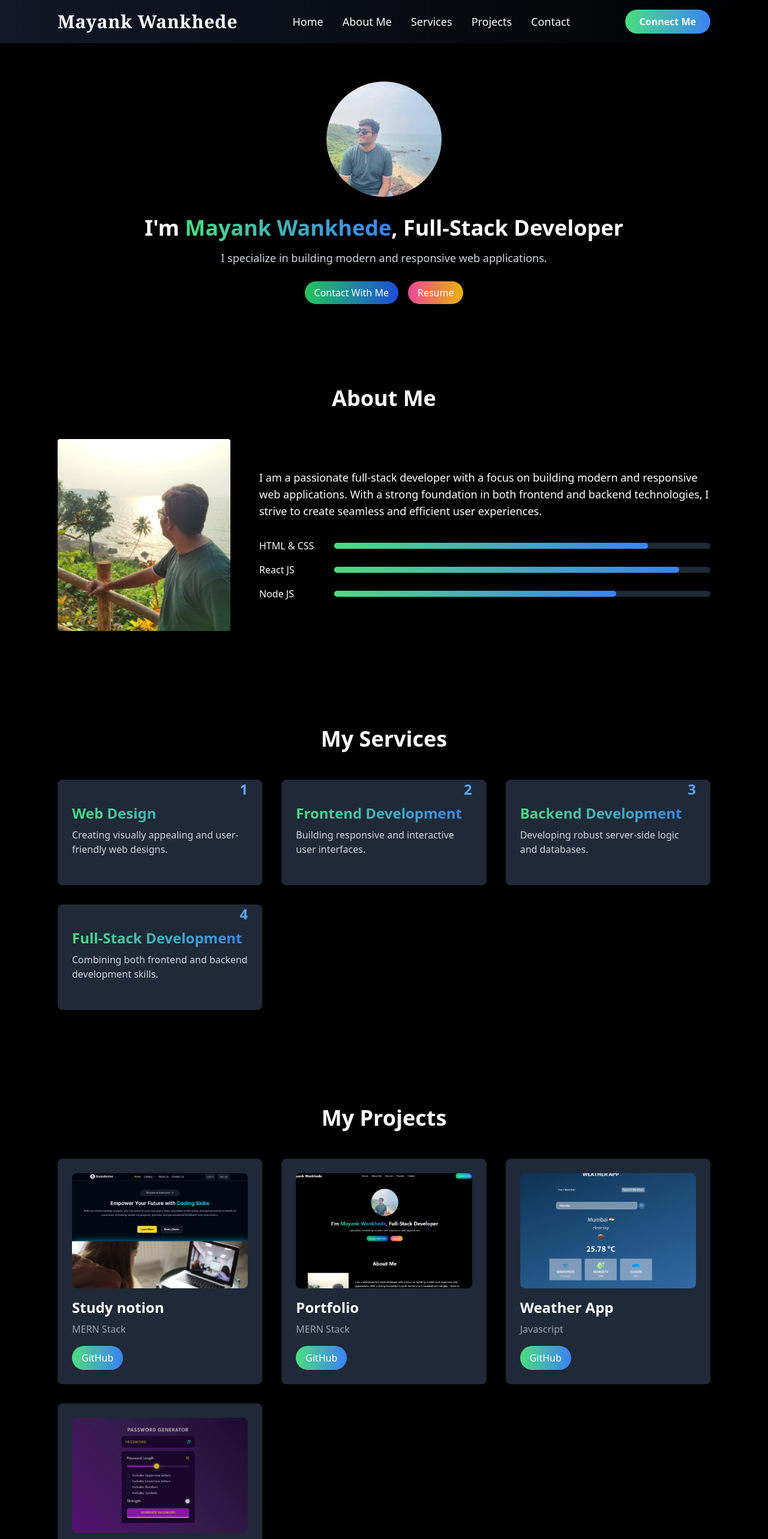
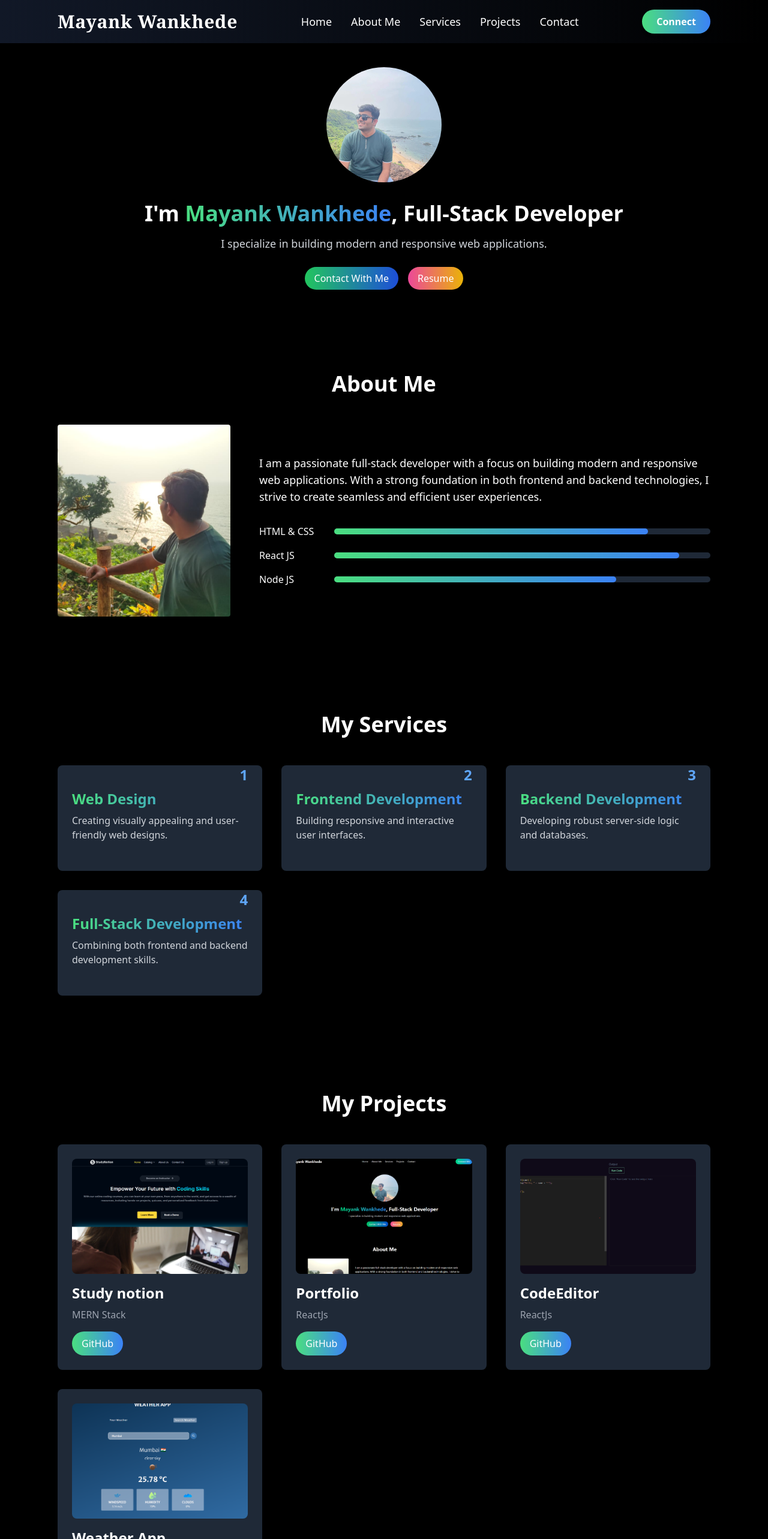
Before and after one commit to Mayank7110/Portfolio, a React (Vite) app: page / in a window 1280 px wide. Shown: the top 2566 px of the page at 60% size. Built offline with nearby package versions, Linux system fonts and the light colour scheme.

Commit message:
Project added

```diff
--- a/src/components/Hero.jsx
+++ b/src/components/Hero.jsx
@@ -3,7 +3,7 @@ import HeroImage from '../assets/hero-image.jpg'
 
 const Hero = () => {
   return (
-    <div className='bg-black text-white text-center py-16'>
+    <div className='bg-black text-white text-center py-16 mt-12 ' id="home">
         <img src={HeroImage} alt=""
         className='mx-auto mb-8 w-48 h-48 rounded-full object-cover transform
         transition-transform duration-300 hover:scale-105'/>
@@ -19,7 +19,7 @@ const Hero = () => {
             <a
             className='bg-gradient-to-r from-green-500 to-blue-700 text-white
             transform transition-transform duration-300 hover:scale-105 px-4 py-2 rounded-full'
-             href='https://www.linkedin.com/in/mayank-wankhede-b5534b283/' target='blank'>Contact With Me</a>
+             href='#contact' target='blank'>Contact With Me</a>
             <a
             className='bg-gradient-to-r from-pink-500 to-yellow-500 text-white
             transform transition-transform duration-300 hover:scale-105 px-4 py-2 rounded-full'>Resume</a>
--- a/src/components/Navbar.jsx
+++ b/src/components/Navbar.jsx
@@ -5,7 +5,8 @@ const Navbar = () => {
   const [menuOpen, setMenuOpen] = useState(false);
 
   return (
-    <nav className='bg-gradient-to-r from-gray-900 to-black text-white px-6 md:px-16 lg:px-24 shadow-lg'>
+    <nav className='fixed top-0 left-0 w-full mb-14 z-50 bg-gradient-to-r from-gray-900 to-black text-white px-6 md:px-16 lg:px-24 shadow-lg'>
+
       <div className='container mx-auto flex items-center justify-between py-4'>
       <div className='text-3xl font-extrabold tracking-wide font-serif text-gradient-to-bl from-cyan-800 to-sky-900'>Mayank Wankhede</div>
 
@@ -21,7 +22,7 @@ const Navbar = () => {
           className='bg-gradient-to-r from-green-400 to-blue-500 text-white font-bold px-6 py-2 rounded-full shadow-md
           transform transition-transform duration-300 hover:scale-110 hidden md:inline-block'
           href='https://www.linkedin.com/in/mayank-wankhede-b5534b283/' target='blank'>
-          Connect Me
+          Connect
         </a>
 
         <button className='md:hidden text-2xl' onClick={() => setMenuOpen(!menuOpen)}>
--- a/src/components/Projects.jsx
+++ b/src/components/Projects.jsx
@@ -1,7 +1,7 @@
 import React from "react";
 import Portfolio from "../assets/Portfolio.png";
 import Studynotion from "../assets/Studynotion.png";
-import Password11 from "../assets/Password11.png";
+import CodeEditor from "../assets/CodeEditor.png";
 import Weather from "../assets/Weather.png";
 
 const projects = [
@@ -15,24 +15,25 @@ const projects = [
   {
     id: 2,
     name: "Portfolio ",
-    technologies: "MERN Stack",
+    technologies: "ReactJs",
     image: Portfolio,
     github: "https://github.com/Mayank7110/Portfolio",
   },
   {
     id: 3,
+    name: "CodeEditor",
+    technologies: "ReactJs",
+    image: CodeEditor,
+    github: "https://github.com/Mayank7110/CodeEditor",
+  },
+  {
+    id: 4,
     name: "Weather App",
     technologies: "Javascript",
     image: Weather,
     github: "https://github.com/Mayank7110/Weather-app",
   },
-  {
-    id: 4,
-    name: "Password Generator",
-    technologies: "Javascript",
-    image: Password11,
-    github: "https://github.com/Mayank7110/Password_generator",
-  },
+
 ];
 
 const Projects = () => {
```
Also changed, not shown: src/assets/CodeEditor.png (added).
